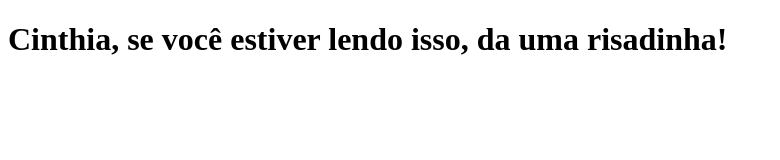
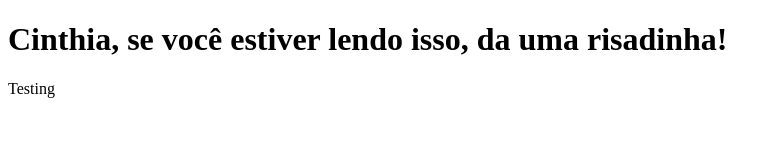
Before and after one commit to J040/clone-tabnews, a Next.js app: page / in a window 1280 px wide. Shown: the top 160 px of the page, without its empty margins (0-780 px from the left). Built offline with nearby package versions, Linux system fonts and the light colour scheme.

Commit message:
Modying Pages

```diff
--- a/pages/index.js
+++ b/pages/index.js
@@ -1,5 +1,10 @@
 function Home() {
-    return <h1>Cinthia, se você estiver lendo isso, da uma risadinha!</h1>
+    var content =
+    <div>
+        <h1>Cinthia, se você estiver lendo isso, da uma risadinha!</h1>
+        <p>Testing</p>
+    </div>;
+    return content;
 }
 
 export default Home;
```
